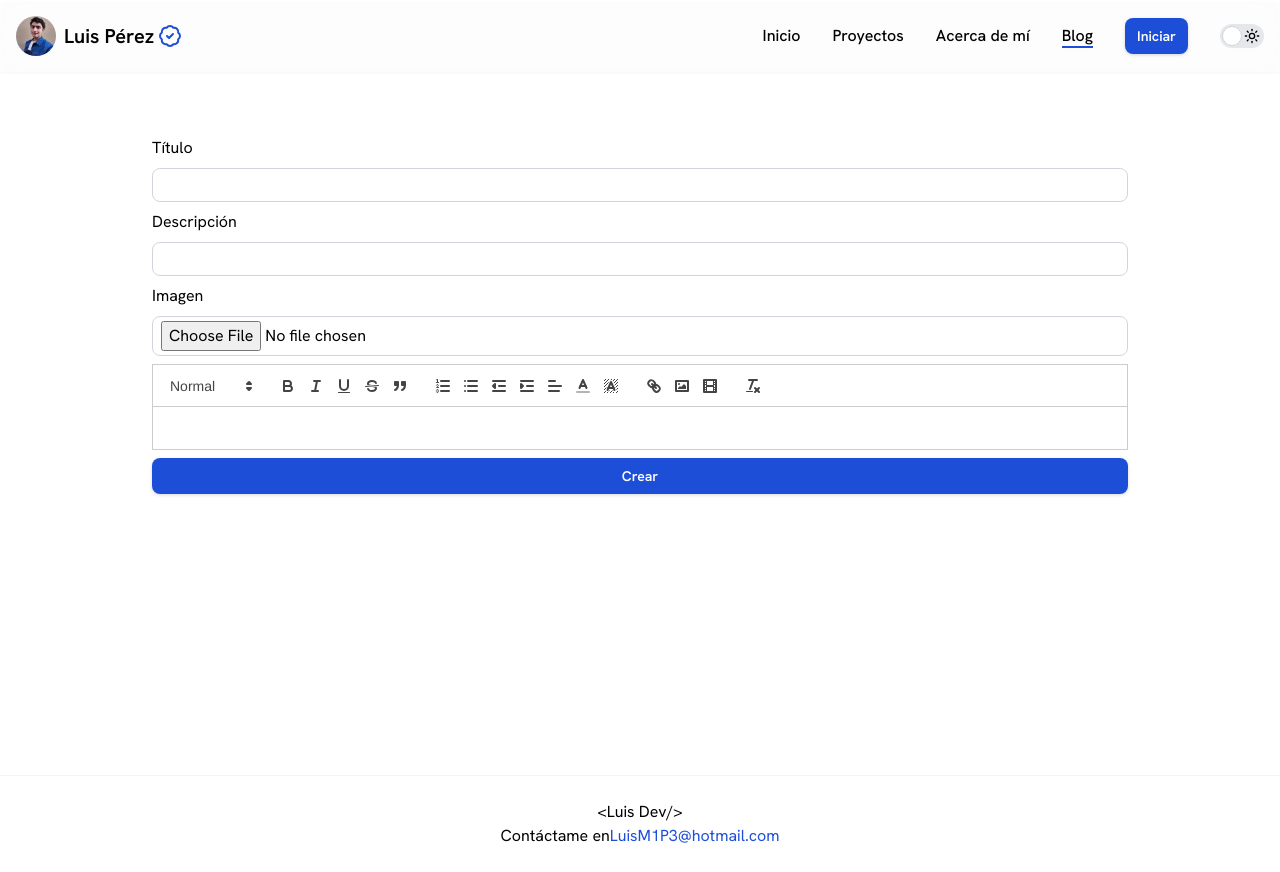
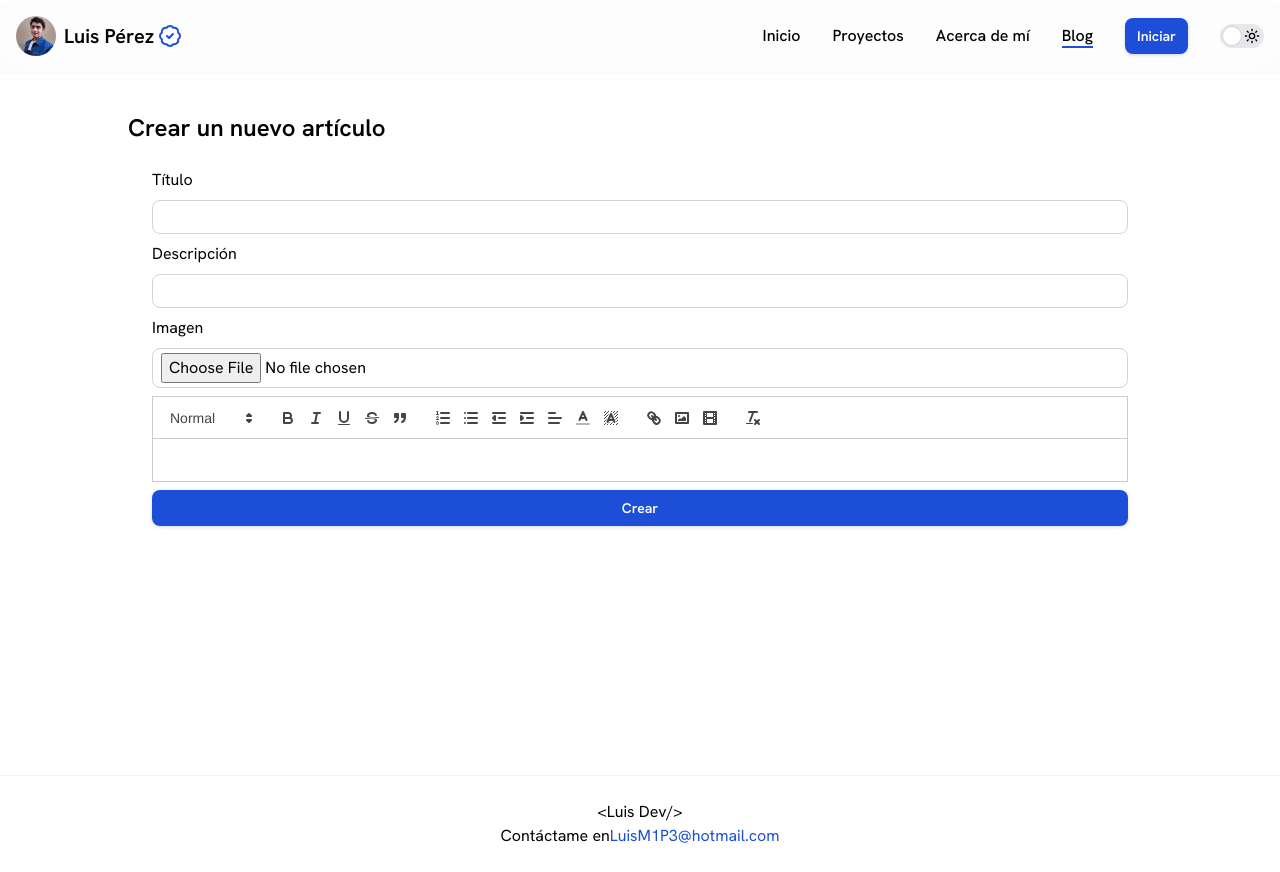
Before and after one commit to Luis-Perez-01/Portafolio, a React (Vite) app: page /blog/create in a window 1280 px wide. Built offline with nearby package versions, Linux system fonts and the light colour scheme; what tailwindcss-animated would draw is missing.

Commit message:
Adding a slug field to the post model

```diff
--- a/package.json
+++ b/package.json
@@ -18,6 +18,7 @@
     "react-dom": "^18.2.0",
     "react-hook-form": "^7.45.4",
     "react-quill": "^2.0.0",
+    "slug": "^8.2.3",
     "sonner": "^0.7.0",
     "tailwindcss-animated": "^1.0.1",
     "zod": "^3.22.2"
@@ -25,6 +26,7 @@
   "devDependencies": {
     "@types/react": "^18.2.15",
     "@types/react-dom": "^18.2.7",
+    "@types/slug": "^5.0.4",
     "@typescript-eslint/eslint-plugin": "^6.0.0",
     "@typescript-eslint/parser": "^6.0.0",
     "@vitejs/plugin-react-swc": "^3.3.2",
--- a/src/components/PostFormCreate.tsx
+++ b/src/components/PostFormCreate.tsx
@@ -6,6 +6,7 @@ import { postSchema } from "../schemas/post.schema";
 import { useState } from "react";
 import api from "../api";
 import { toast } from "sonner";
+import slug from "slug";
 
 const modules = {
   toolbar: [
@@ -61,6 +62,7 @@ export default function PostFormCreate() {
 
       const formData = new FormData();
       formData.append("title", title);
+      formData.append("slug", slug(title));
       formData.append("description", description);
       formData.append("file", file[0]);
       formData.append("content", content);
--- a/src/pages/blog/CreatePost.tsx
+++ b/src/pages/blog/CreatePost.tsx
@@ -2,7 +2,8 @@ import PostFormCreate from "../../components/PostFormCreate";
 
 export default function CreatePost() {
   return (
-    <div className="my-10">
+    <div className="max-w-screen-lg w-full mx-auto my-10">
+      <h1 className="text-2xl font-semibold">Crear un nuevo artículo</h1>
       <PostFormCreate />
     </div>
   );
```
Also changed, not shown: 1 other file (tests, documents, lock files or other folders).
